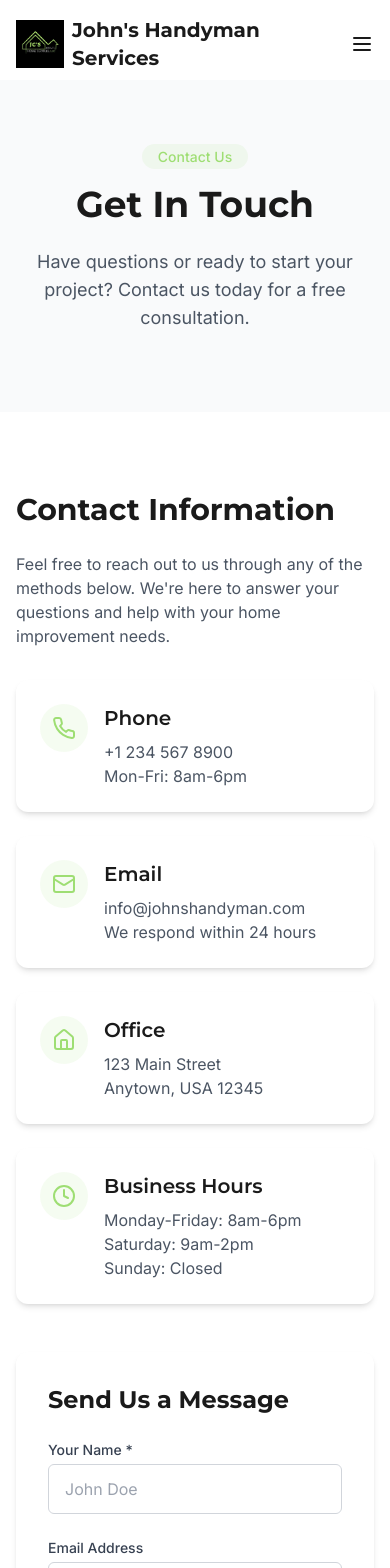
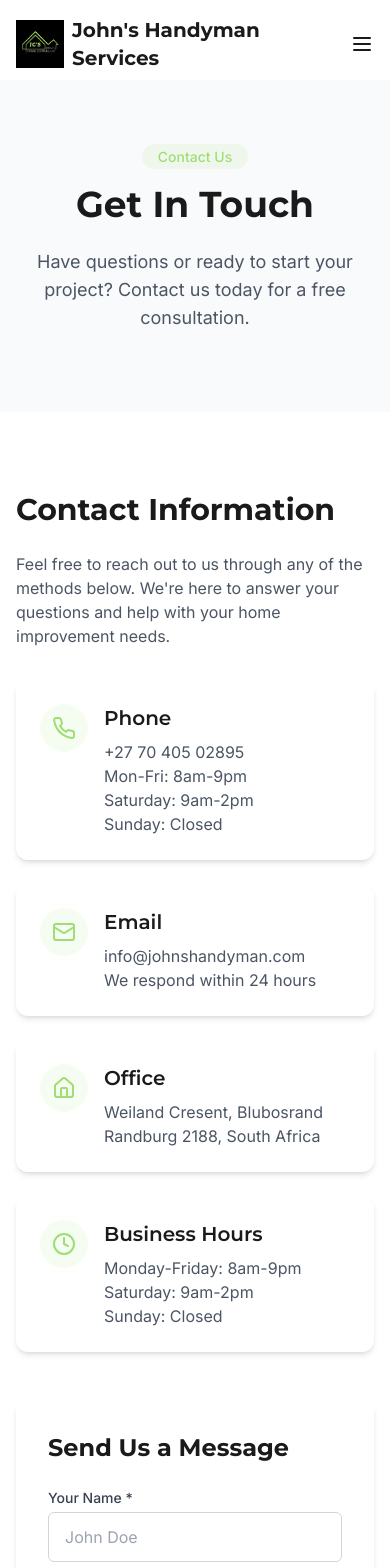
Before and after one commit to rollymaduk/johns-handyman-hub, a React (Vite) app: page /contact in a window 390 px wide. Shown: the top 1568 px of the page. Built offline with nearby package versions, Linux system fonts and the light colour scheme.

Commit message:
Refactor: Update contact information
Update contact information to reflect the new location, address, phone number, and working hours. Also, modify the contact form to send messages directly to WhatsApp.

```diff
--- a/src/components/ContactForm.tsx
+++ b/src/components/ContactForm.tsx
@@ -1,3 +1,4 @@
+
 import { useState } from 'react';
 import { useToast } from '@/hooks/use-toast';
 import { Send, Phone, MessageSquare, MessageCircle } from 'lucide-react';
@@ -152,7 +153,7 @@ const ContactForm = ({ whatsappNumber }: ContactFormProps) => {
                 'Sending...'
               ) : (
                 <>
-                  Send Message <Send size={18} className="ml-2" />
+                  Send to WhatsApp <Send size={18} className="ml-2" />
                 </>
               )}
             </button>
@@ -164,7 +165,7 @@ const ContactForm = ({ whatsappNumber }: ContactFormProps) => {
 
           <div className="space-y-3">
             <a
-              href={`tel:+${whatsappNumber.replace(/\D/g, '')}`}
+              href={`tel:${whatsappNumber}`}
               className="flex items-center text-gray-700 hover:text-brand-green transition-colors"
             >
               <Phone size={18} className="mr-3" />
@@ -182,7 +183,7 @@ const ContactForm = ({ whatsappNumber }: ContactFormProps) => {
             </a>
 
             <a
-              href="sms:+1234567890"
+              href={`sms:${whatsappNumber}`}
               className="flex items-center text-gray-700 hover:text-brand-green transition-colors"
             >
               <MessageSquare size={18} className="mr-3" />
--- a/src/pages/Contact.tsx
+++ b/src/pages/Contact.tsx
@@ -50,8 +50,10 @@ const Contact = () => {
                     </div>
                     <div>
                       <h3 className="text-xl font-display font-semibold text-brand-dark mb-2">Phone</h3>
-                      <p className="text-gray-600">+1 234 567 8900</p>
-                      <p className="text-gray-600">Mon-Fri: 8am-6pm</p>
+                      <p className="text-gray-600">+27 70 405 02895</p>
+                      <p className="text-gray-600">Mon-Fri: 8am-9pm</p>
+                      <p className="text-gray-600">Saturday: 9am-2pm</p>
+                      <p className="text-gray-600">Sunday: Closed</p>
                     </div>
                   </div>
 
@@ -72,8 +74,8 @@ const Contact = () => {
                     </div>
                     <div>
                       <h3 className="text-xl font-display font-semibold text-brand-dark mb-2">Office</h3>
-                      <p className="text-gray-600">123 Main Street</p>
-                      <p className="text-gray-600">Anytown, USA 12345</p>
+                      <p className="text-gray-600">Weiland Cresent, Blubosrand</p>
+                      <p className="text-gray-600">Randburg 2188, South Africa</p>
                     </div>
                   </div>
 
@@ -83,7 +85,7 @@ const Contact = () => {
                     </div>
                     <div>
                       <h3 className="text-xl font-display font-semibold text-brand-dark mb-2">Business Hours</h3>
-                      <p className="text-gray-600">Monday-Friday: 8am-6pm</p>
+                      <p className="text-gray-600">Monday-Friday: 8am-9pm</p>
                       <p className="text-gray-600">Saturday: 9am-2pm</p>
                       <p className="text-gray-600">Sunday: Closed</p>
                     </div>
@@ -92,7 +94,7 @@ const Contact = () => {
               </div>
 
               <div>
-                <ContactForm whatsappNumber="+1234567890" />
+                <ContactForm whatsappNumber="+27704050289" />
               </div>
             </div>
           </div>
@@ -113,7 +115,7 @@ const Contact = () => {
             <div className="rounded-xl overflow-hidden shadow-lg">
               <iframe
                 title="Office Location"
-                src="https://www.google.com/maps/embed?pb=!1m18!1m12!1m3!1d387193.3059353029!2d-74.25986548248684!3d40.69714941932609!2m3!1f0!2f0!3f0!3m2!1i1024!2i768!4f13.1!3m3!1m2!1s0x89c24fa5d33f083b%3A0xc80b8f06e177fe62!2sNew%20York%2C%20NY%2C%20USA!5e0!3m2!1sen!2sus!4v1620227525493!5m2!1sen!2sus"
+                src="https://www.google.com/maps/embed?pb=!1m18!1m12!1m3!1d3584.0252900836273!2d28.0014184!3d-26.0424979!2m3!1f0!2f0!3f0!3m2!1i1024!2i768!4f13.1!3m3!1m2!1s0x1e95755ad4ba4da5%3A0xe17a5362a8be5b52!2sBlubosrand%2C%20Randburg%2C%202188%2C%20South%20Africa!5e0!3m2!1sen!2sus!4v1622227525493!5m2!1sen!2sus"
                 width="100%"
                 height="450"
                 style={{ border: 0 }}
```
